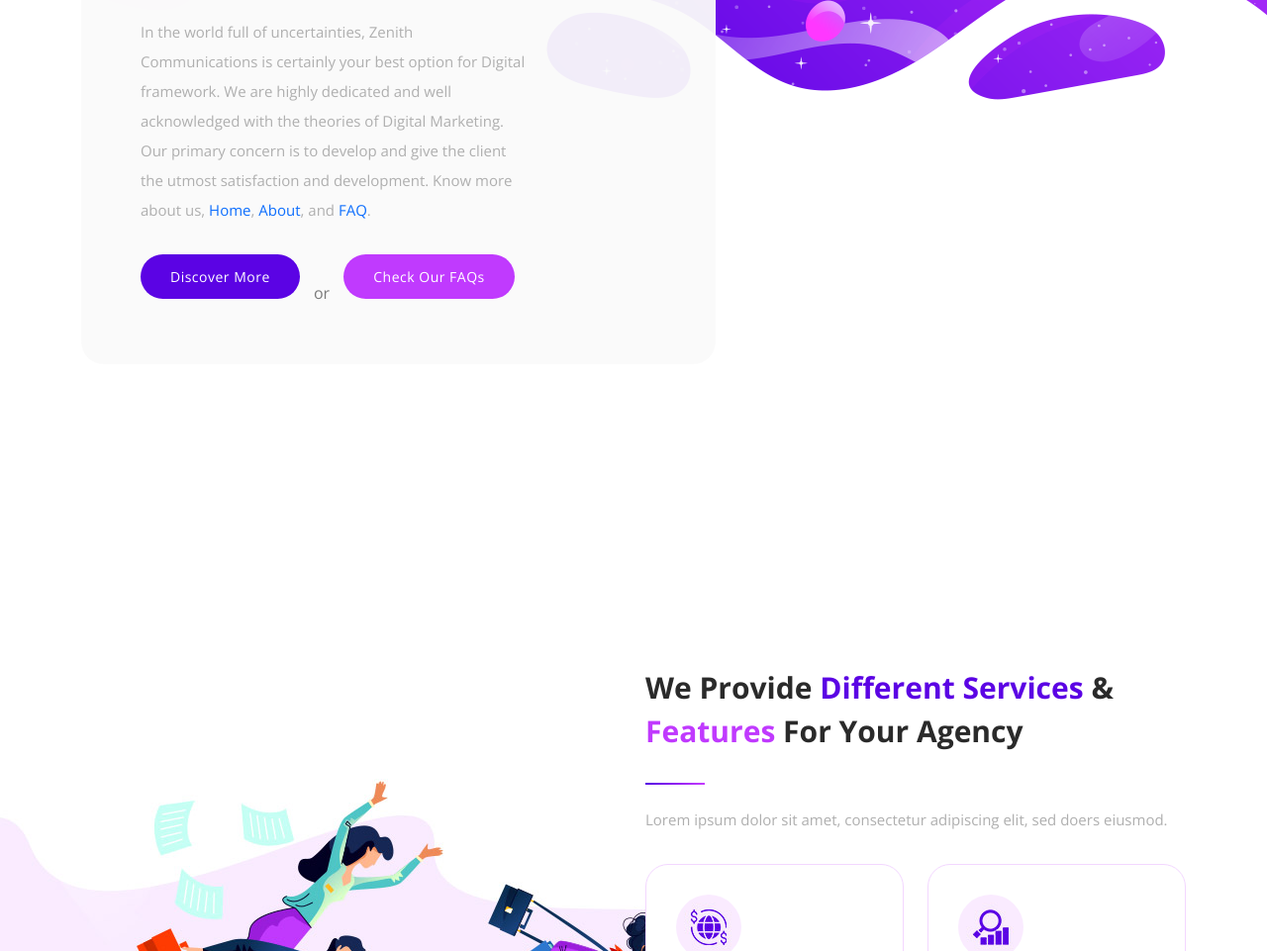
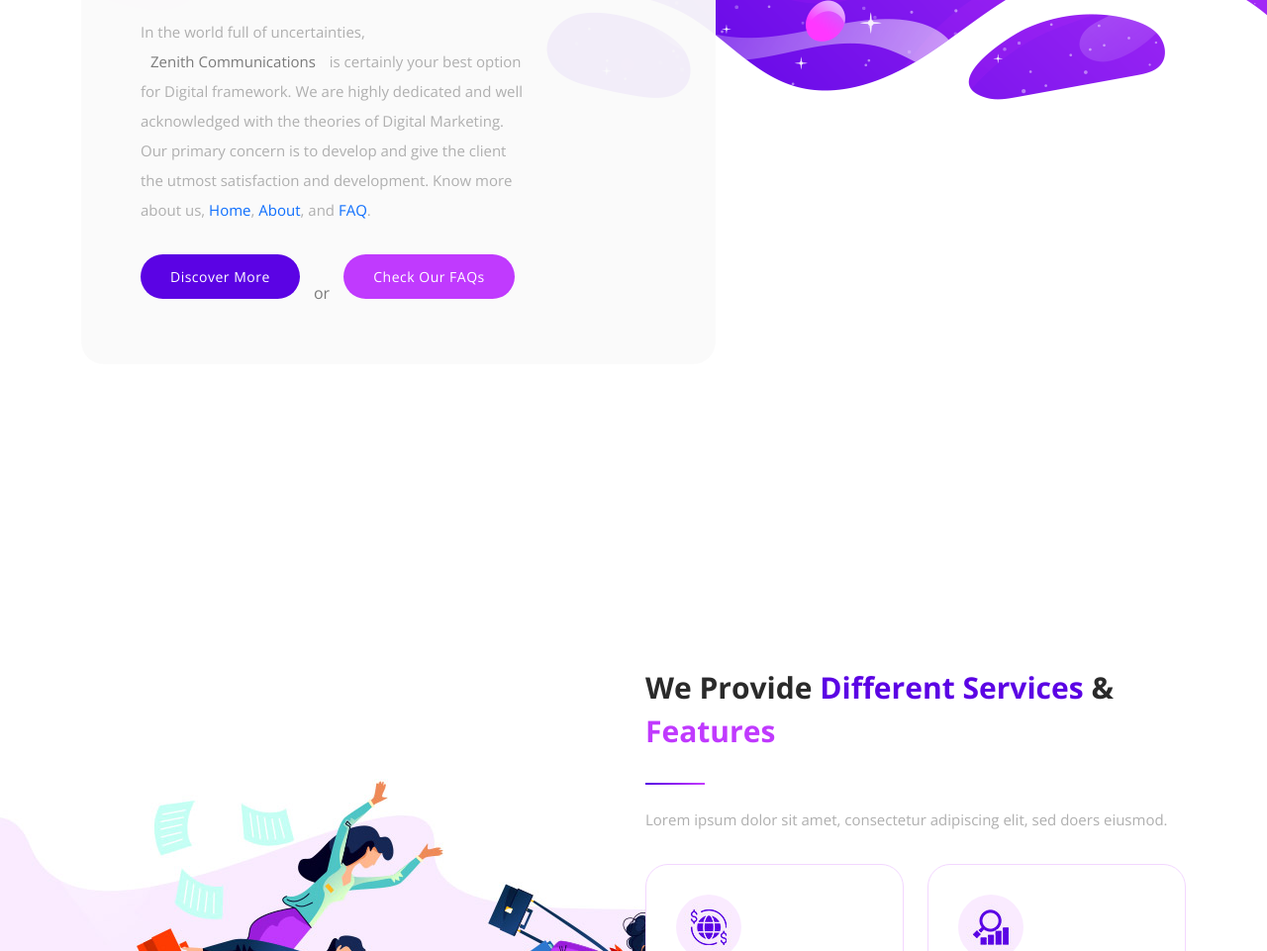
Before and after one commit to rasikpandey7/zenith, a plain HTML site: page index.html in a window 1280 px wide. Shown: the part 701-1662 px from the top of the page at 99% size. Drawn offline with nearby package versions, Linux system fonts and the light colour scheme.

Commit message:
Update index.html

```diff
--- a/index.html
+++ b/index.html
@@ -117,7 +117,7 @@
             <h6>DIGITAL MARKETING AGENCY</h6>
             <div class="line-dec"></div>
             <h4>Dive <em>Into The Digital</em> World <span>With ZENITH</span></h4>
-            <p>In the world full of uncertainties, Zenith Communications is certainly your best option for Digital framework. We are highly dedicated and well acknowledged with the theories of Digital Marketing. Our primary concern is to develop and give the client the utmost satisfaction and development. Know more about us, <a href="index.html">Home</a>, <a href="about.html">About</a>, and <a href="faqs.html">FAQ</a>.</p>
+            <p>In the world full of uncertainties, <span>Zenith Communications</span> is certainly your best option for Digital framework. We are highly dedicated and well acknowledged with the theories of Digital Marketing. Our primary concern is to develop and give the client the utmost satisfaction and development. Know more about us, <a href="index.html">Home</a>, <a href="about.html">About</a>, and <a href="faqs.html">FAQ</a>.</p>
             <div class="main-button scroll-to-section"><a href="#services">Discover More</a></div>
             <span>or</span>
             <div class="second-button"><a href="faqs.html">Check our FAQs</a></div>
@@ -135,7 +135,7 @@
             <div class="col-lg-12">
               <div class="section-heading">
                 <h2>We Provide <em>Different Services</em> &amp;
-                  <span>Features</span> For Your Agency</h2>
+                  <span>Features</span></h2>
                   <div class="line-dec"></div>
                   <p>Lorem ipsum dolor sit amet, consectetur adipiscing elit, sed doers eiusmod.</p>
               </div>
```
